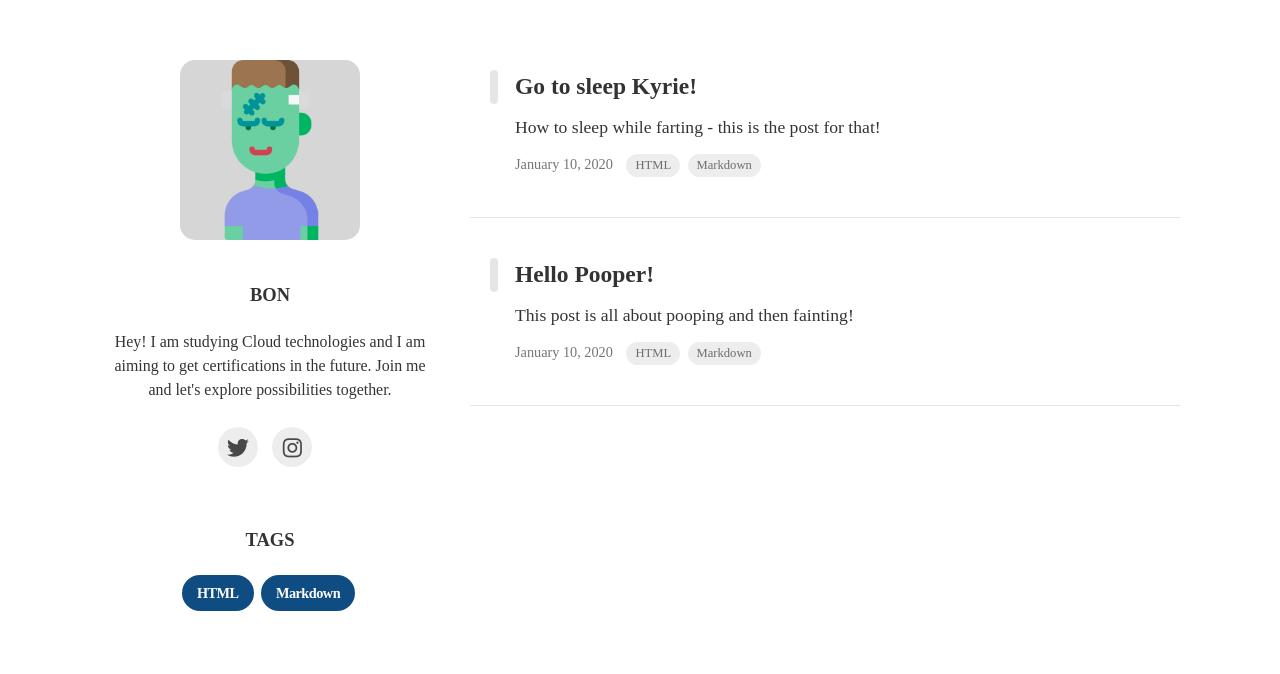
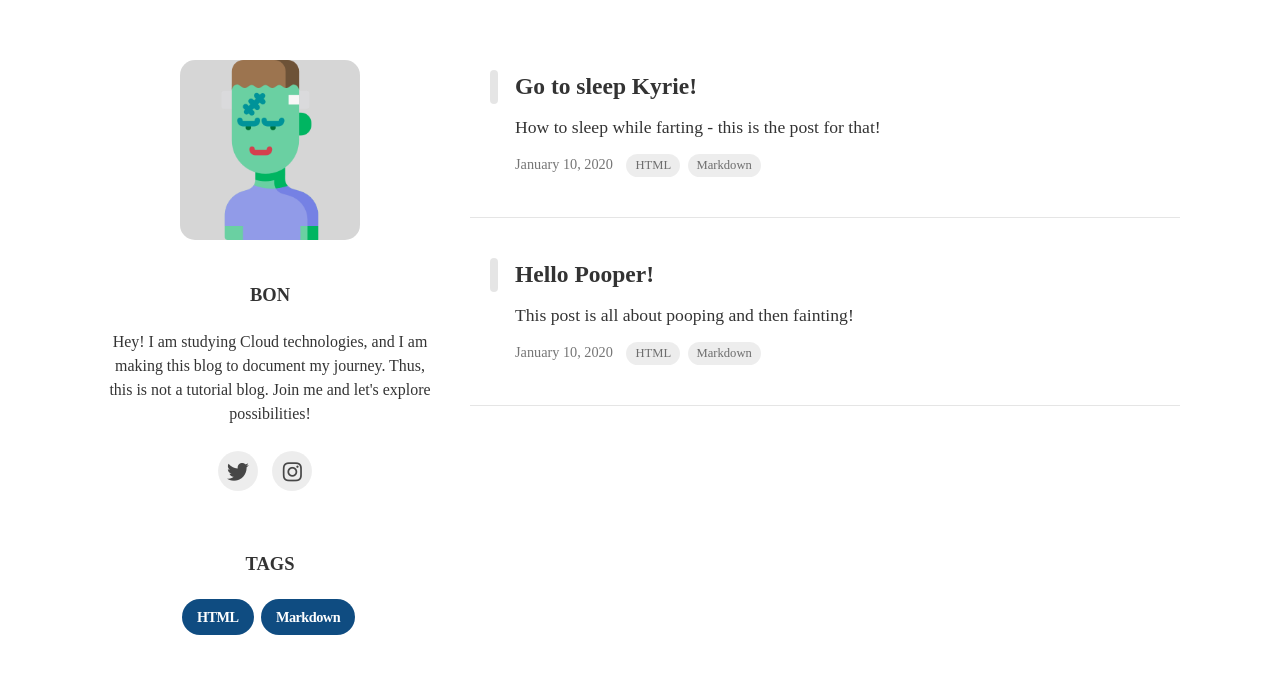
Before and after one commit to bonasfvck/blog, a Jekyll site: the page built from index.html, in a window 1280 px wide. Shown: the top 674 px of the page. Built offline with Jekyll 4.4.1, drawn with Linux system fonts in a browser that asks for light colours; nearby versions of some CDN libraries; some web fonts are replaced; the list of posts is cut into pages by our own code.

Commit message:
Update _config.yml

```diff
--- a/_config.yml
+++ b/_config.yml
@@ -11,7 +11,7 @@ theme_settings :
   profile :
     image : assets/img/frankestein.png
     username : Bon
-    description : Hey! I am studying Cloud technologies and I am aiming to get certifications in the future. Join me and let's explore possibilities together.
+    description : Hey! I am studying Cloud technologies, and I am making this blog to document my journey. Thus, this is not a tutorial blog. Join me and let's explore possibilities!
     experience :
       - start : 2014
         end : 2020
```
